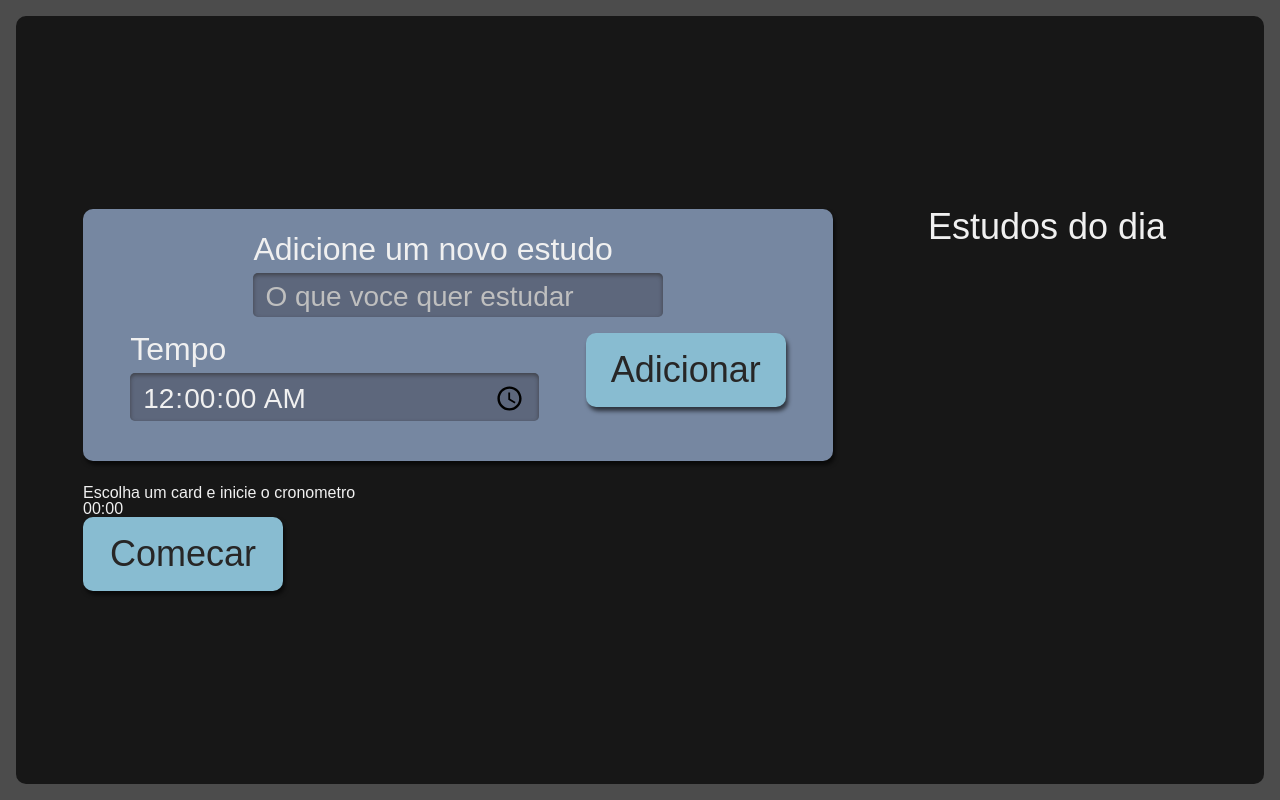
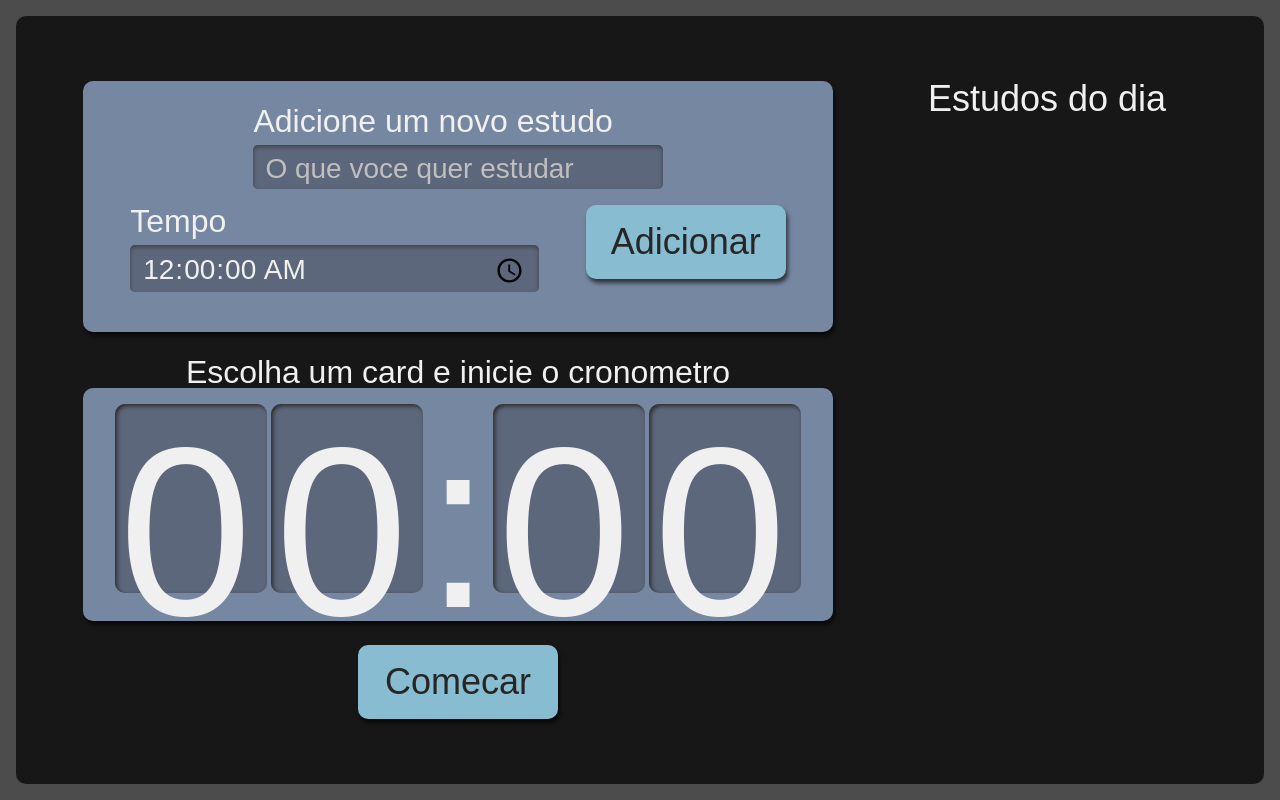
Before and after one commit to gaabscps/alura-studies, a React (Create React App) app: page / in a window 1280 px wide. Built offline with nearby package versions, Linux system fonts and the light colour scheme.

Commit message:
:lipstick: CSS upgrades
melhor aspecto contador

```diff
--- a/src/components/Cronometro/Relogio/index.tsx
+++ b/src/components/Cronometro/Relogio/index.tsx
@@ -1,3 +1,5 @@
+import "./style.scss";
+
 interface Props {
   tempo?: number;
 }
@@ -14,12 +16,22 @@
     .split("");
 
   return (
-    <div>
-      <span className="relogioNumero">{minutoDezena}</span>
-      <span className="relogioNumero">{minutoUnidade}</span>
-      <span className="relogioDivisao">:</span>
-      <span className="relogioNumero">{segundoDezena}</span>
-      <span className="relogioNumero">{segundoUnidade}</span>
+    <div className="container">
+      <div className="relogioNumero">
+        <span>{minutoDezena}</span>
+      </div>
+      <div className="relogioNumero">
+        <span>{minutoUnidade}</span>
+      </div>
+      <div className="relogioDivisao">
+        <span>:</span>
+      </div>
+      <div className="relogioNumero">
+        <span>{segundoDezena}</span>
+      </div>
+      <div className="relogioNumero">
+        <span>{segundoUnidade}</span>
+      </div>
     </div>
   );
 };
--- /dev/null
+++ b/src/components/Cronometro/Relogio/style.scss
@@ -0,0 +1,25 @@
+.container {
+  display: flex;
+  .relogioNumero {
+    margin: 0 2px;
+    background-color: #5d677c;
+    box-shadow: 2px 2px 4px #2b2b2b inset;
+    height: 3.6rem;
+    width: 3rem;
+    padding: 8px 4px;
+    border-radius: 10px;
+
+    @media screen and (min-width: 1280px) {
+      height: 10.8rem;
+      width: 9rem;
+    }
+  }
+
+  .relogioDivisao {
+    height: 4.2rem;
+
+    @media screen and (min-width: 1280px) {
+      height: 12.6rem;
+    }
+  }
+}
--- a/src/components/Cronometro/index.tsx
+++ b/src/components/Cronometro/index.tsx
@@ -3,6 +3,7 @@
 import { tempoParaSegundos } from "../../common/utils/time";
 import { ITarefas } from "../../Types/types";
 import { useEffect, useState } from "react";
+import "./style.scss";
 
 interface Props {
   selecionado?: ITarefas | undefined;
@@ -41,7 +42,7 @@
   return (
     <div className="cronometro">
       <p className="titulo">Escolha um card e inicie o cronometro</p>
-      <div className="relogio.Wrapper">
+      <div className="relogioWrapper">
         <Relogio tempo={tempo} />
       </div>
       <Button onClick={() => regressiva(tempo ? tempo : 0)}>Comecar</Button>
--- /dev/null
+++ b/src/components/Cronometro/style.scss
@@ -0,0 +1,59 @@
+.cronometro {
+    display: flex;
+    flex-direction: column;
+    align-items: center;
+    grid-area: cronometro;
+
+    .relogioWrapper {
+      align-items: center;
+      background-color: #7687A1;
+      border-radius: 10px;
+      box-shadow: 2px 4px 4px #0000009F;
+      box-sizing: border-box;
+      display: flex;
+      font-size: 5rem;
+      justify-content: center;
+      margin-bottom: 24px;
+      padding: 16px 12px;
+      width: 100%;
+    }
+
+    .titulo {
+      font-size: 2rem;
+    }
+
+    button {
+      background-color: #88bcd1;
+      border-radius: 10px;
+      box-shadow: 2px 4px 4px #0000009F;
+      color: #272626;
+      cursor: pointer;
+      font-size: 1.25rem;
+      padding: 16px;
+      width: 150px;
+
+      &:active {
+        background-color: #7CA6B7;
+        box-shadow: 2px 2px 4px #0000009F inset;
+        cursor: auto;
+      }
+    }
+
+    @media screen and (min-width:1280px) {
+
+      .relogioWrapper{
+        font-size: 15rem;
+      }
+
+      p {
+        font-size: 2rem;
+      }
+
+      button {
+        grid-column-start: span 2;
+        justify-self: center;
+        width: 200px;
+        font-size: 2.25rem;
+      }
+    }
+  }
```
